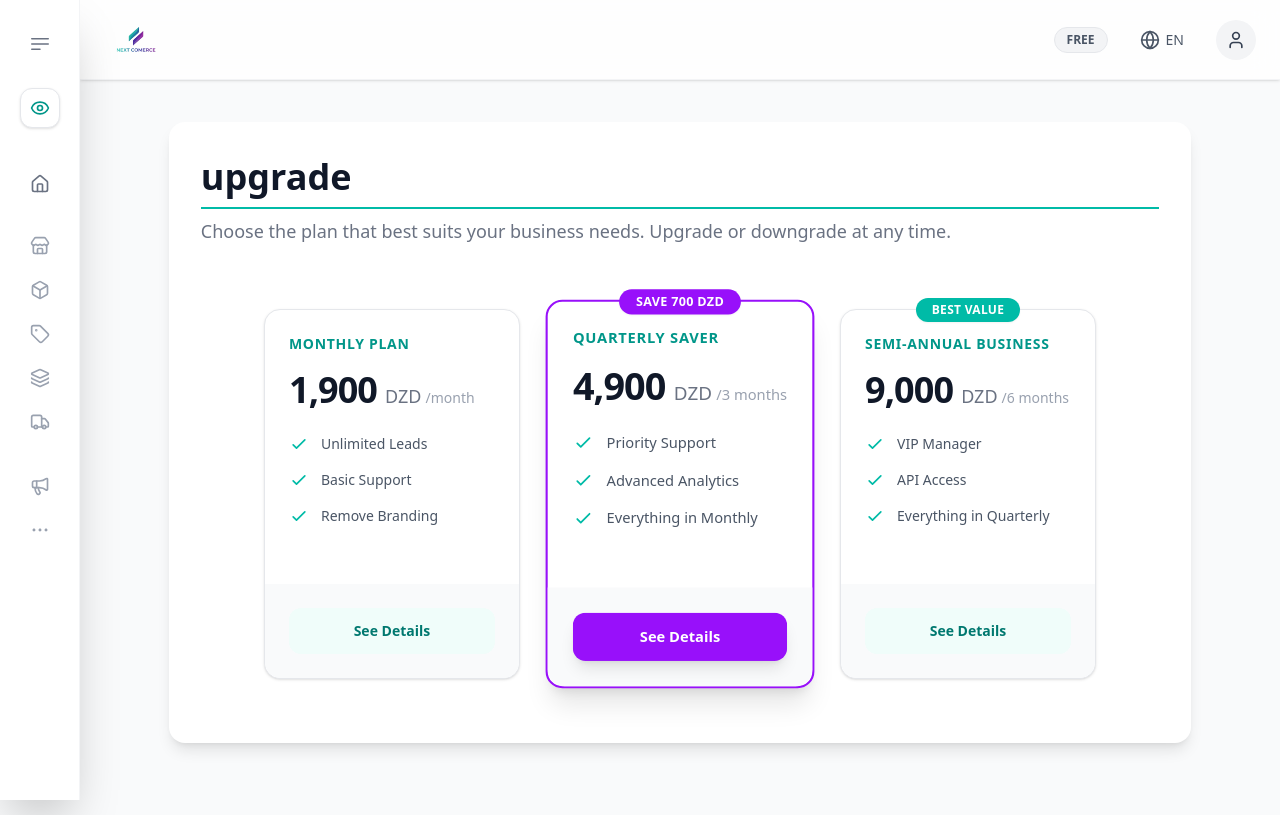
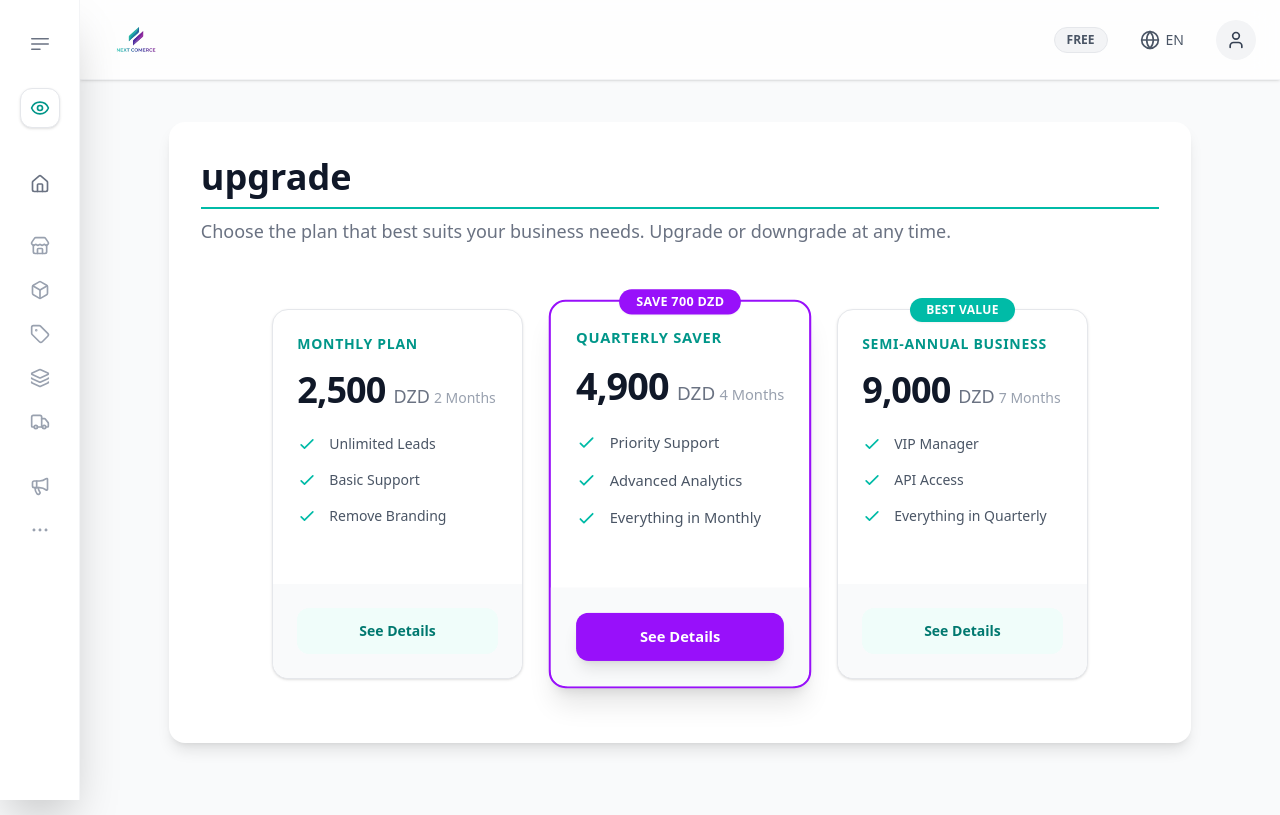
Before and after one commit to raoufffffff/custem_dashboard, a React (Vite) app: page /upgrade in a window 1280 px wide. Built offline with nearby package versions, Linux system fonts and the light colour scheme; no server answers; sample sign-in values are in the browser's storage.

Commit message:
Update Upgrade component with new pricing plans

```diff
--- a/src/pages/Upgrade.jsx
+++ b/src/pages/Upgrade.jsx
@@ -20,10 +20,10 @@ const Upgrade = () => {
                     {/* 1. Monthly Plan */}
                     <PlanCard
                         name={t('plan_monthly_name')}
-                        price="1,900"
+                        price="2,500"
                         currency="DZD"
-                        value="1 m"
-                        term={t('per_month')}
+                        value="2 m"
+                        term={t('2_Months')}
                         features={[
                             t('unlimited_leads'),
                             t('basic_support'),
@@ -38,8 +38,8 @@ const Upgrade = () => {
                         name={t('plan_quarterly_name')}
                         price="4,900"
                         currency="DZD"
-                        value="3 m"
-                        term={t('for_3_months')}
+                        value="4 m"
+                        term={t('4_Months')}
                         badge={t('save_700_dzd')}
                         isPopular={true} // تمييز هذه الخطة
                         features={[
@@ -56,8 +56,8 @@ const Upgrade = () => {
                         name={t('plan_semi_annual_name')}
                         price="9,000"
                         currency="DZD"
-                        value="6 m"
-                        term={t('for_6_months')}
+                        value="7 m"
+                        term={t('7_Months')}
                         badge={t('best_value') || "Best Value"}
                         features={[
                             t('vip_support'),
```
